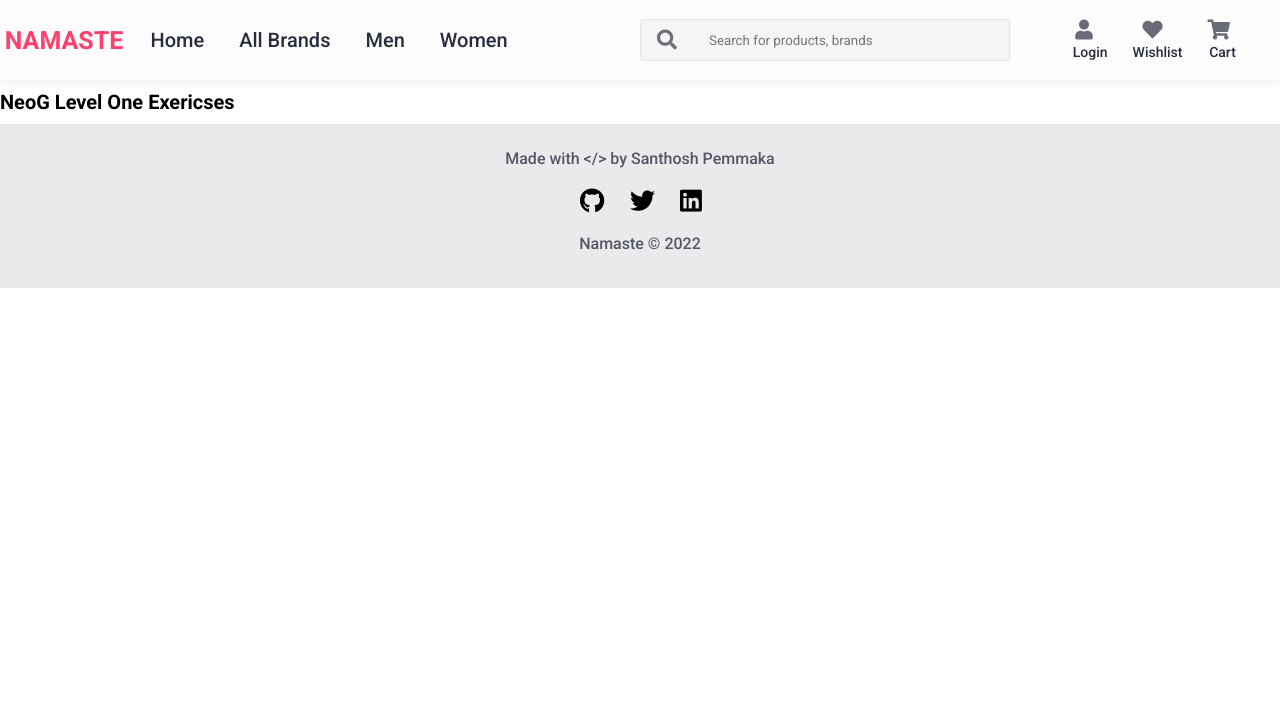
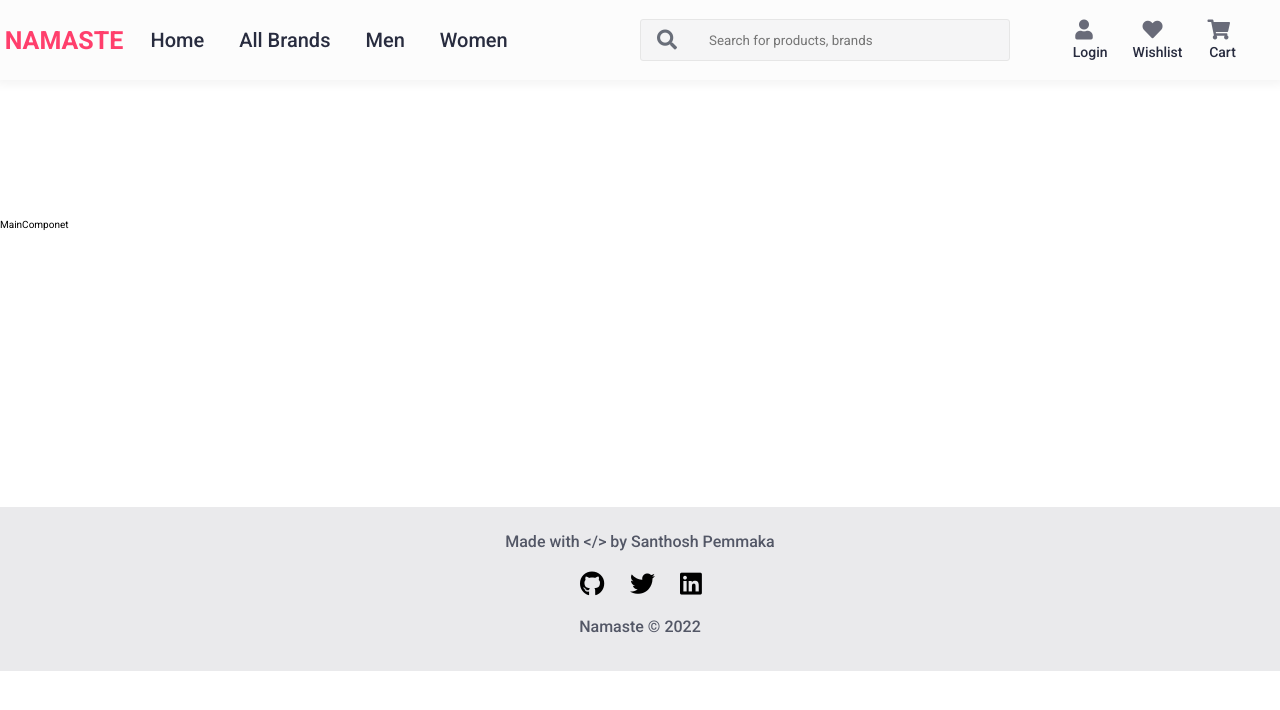
Before and after one commit to santhoshpemmaka/NeoG-levelone-Exericses, a React (Create React App) app: page / in a window 1280 px wide. Shown: the top 710 px of the page. Built offline with nearby package versions, Linux system fonts and the light colour scheme.

Commit message:
adding: footer alignment bottom

```diff
--- a/src/App.css
+++ b/src/App.css
@@ -25,6 +25,7 @@
 	"main   main   main   main"
 	"main   main   main   main"
 	"footer footer footer footer";
+	min-height: 100vh;
 }
 .main{
 	grid-area: main;
--- a/src/App.js
+++ b/src/App.js
@@ -1,11 +1,12 @@
 import "./App.css";
 import Header from "./components/Header/Header";
 import Footer from "./components/Footer/Footer";
+import MainComponet from "./MainComponet";
 function App() {
 	return (
 		<div className='App'>
 			<Header />
-			<h1 className='main'>NeoG Level One Exericses</h1>
+			<MainComponet />
 			<Footer />
 		</div>
 	);
--- /dev/null
+++ b/src/MainComponet.js
@@ -0,0 +1,7 @@
+import React from "react";
+
+const MainComponet = () => {
+	return <div>MainComponet</div>;
+};
+
+export default MainComponet;
```
